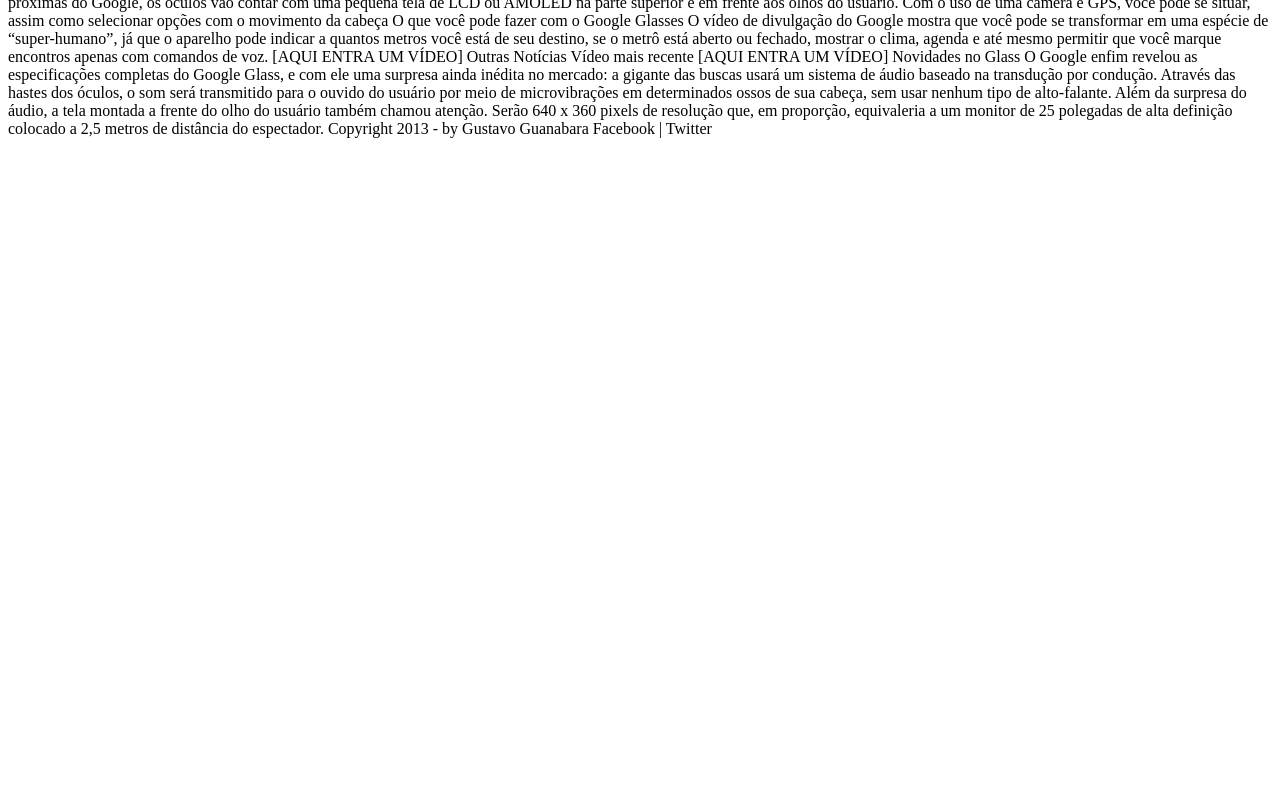
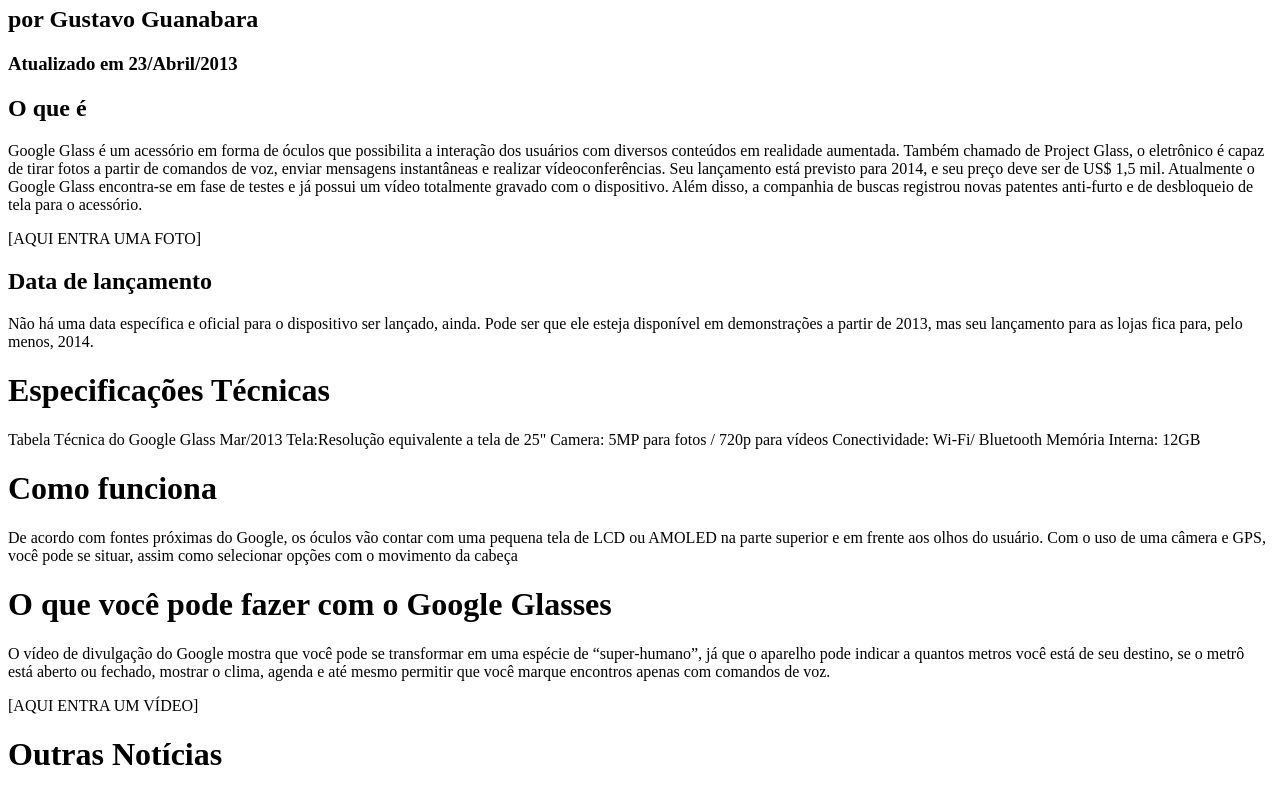
Before and after one commit to vandodev/google-glass, a plain HTML site: page index.html in a window 1280 px wide. Shown: the part 366-1157 px from the top of the page. Before the commit the page ends 800 px from the top, so only its background shows below. Drawn offline with Linux system fonts and the light colour scheme.

Commit message:
Parágrafos, Quebras e Símbolos Especiais

```diff
--- a/index.html
+++ b/index.html
@@ -10,6 +10,9 @@
 <body>
 
 <div id="interface">
+
+    <header id="cabecalho">
+
         <hgroup>
             <h1>Google Glass</h1>
             <h2>A revolução do Google está chegando</h2>
@@ -23,21 +26,26 @@ Menu Principal
     - Fotos
     - Multimídia
     - Fale conosco
+</header>
 
-Tecnologia > Inovações
-Saiba tudo sobre o Google Glass
-por Gustavo Guanabara
-Atualizado em 23/Abril/2013
+<hgroup>
+    <h3>Tecnologia > Inovações</h3>
+    <h1>Saiba tudo sobre o Google Glass</h1>
+    <h2>por Gustavo Guanabara</h2>
+    <h3>Atualizado em 23/Abril/2013</h3>
+</hgroup>
 
-O que é
-O Google Glass é um acessório em forma de óculos que possibilita a interação dos usuários com diversos conteúdos em realidade aumentada. Também chamado de Project Glass, o eletrônico é capaz de tirar fotos a partir de comandos de voz, enviar mensagens instantâneas e realizar vídeoconferências. Seu lançamento está previsto para 2014, e seu preço deve ser de US$ 1,5 mil. Atualmente o Google Glass encontra-se em fase de testes e já possui um vídeo totalmente gravado com o dispositivo. Além disso, a companhia de buscas registrou novas patentes anti-furto e de desbloqueio de tela para o acessório.
+<h2>O que é</h2>
+<p> Google Glass é um acessório em forma de óculos que possibilita a interação dos usuários com diversos conteúdos em realidade aumentada. Também chamado de Project Glass, o eletrônico é capaz de tirar fotos a partir de comandos de voz, enviar mensagens instantâneas e realizar vídeoconferências. Seu lançamento está previsto para 2014, e seu preço deve ser de US$ 1,5 mil. Atualmente o Google Glass encontra-se em fase de testes e já possui um vídeo totalmente gravado com o dispositivo. Além disso, a companhia de buscas registrou novas patentes anti-furto e de desbloqueio de tela para o acessório.</p>
+
 
 [AQUI ENTRA UMA FOTO]
 
-Data de lançamento
-Não há uma data específica e oficial para o dispositivo ser lançado, ainda. Pode ser que ele esteja disponível em demonstrações a partir de 2013, mas seu lançamento para as lojas fica para, pelo menos, 2014.
+<h2>Data de lançamento</h2>
+<p>Não há uma data específica e oficial para o dispositivo ser lançado, ainda. Pode ser que ele esteja disponível em demonstrações a partir de 2013, mas seu lançamento para as lojas fica para, pelo menos, 2014.</p>
 
-Especificações Técnicas
+
+<h1>Especificações Técnicas</h1>
 Tabela Técnica do Google Glass Mar/2013
 
 Tela:Resolução equivalente a tela de 25"
@@ -45,25 +53,25 @@ Camera: 5MP para fotos / 720p para vídeos
 Conectividade: Wi-Fi/ Bluetooth
 Memória Interna: 12GB
 
-Como funciona
-De acordo com fontes próximas do Google, os óculos vão contar com uma pequena tela de LCD ou AMOLED na parte superior e em frente aos olhos do usuário. Com o uso de uma câmera e GPS, você pode se situar, assim como selecionar opções com o movimento da cabeça
+<h1>Como funciona</h1>
+<p>De acordo com fontes próximas do Google, os óculos vão contar com uma pequena tela de LCD ou AMOLED na parte superior e em frente aos olhos do usuário. Com o uso de uma câmera e GPS, você pode se situar, assim como selecionar opções com o movimento da cabeça</p>
 
-O que você pode fazer com o Google Glasses
-O vídeo de divulgação do Google mostra que você pode se transformar em uma espécie de “super-humano”, já que o aparelho pode indicar a quantos metros você está de seu destino, se o metrô está aberto ou fechado, mostrar o clima, agenda e até mesmo permitir que você marque encontros apenas com comandos de voz.
+<h1>O que você pode fazer com o Google Glasses</h1>
+<p>O vídeo de divulgação do Google mostra que você pode se transformar em uma espécie de “super-humano”, já que o aparelho pode indicar a quantos metros você está de seu destino, se o metrô está aberto ou fechado, mostrar o clima, agenda e até mesmo permitir que você marque encontros apenas com comandos de voz.</p>
 
 [AQUI ENTRA UM VÍDEO]
 
-Outras Notícias
-Vídeo mais recente
+<h1>Outras Notícias</h1>
+<h2>Vídeo mais recente</h2>
 
 [AQUI ENTRA UM VÍDEO]
 
-Novidades no Glass
-O Google enfim revelou as especificações completas do Google Glass, e com ele uma surpresa ainda inédita no mercado: a gigante das buscas usará um sistema de áudio baseado na transdução por condução. Através das hastes dos óculos, o som será transmitido para o ouvido do usuário por meio de microvibrações em determinados ossos de sua cabeça, sem usar nenhum tipo de alto-falante.
+<h2>Novidades no Glass</h2>
+<p>O Google enfim revelou as especificações completas do Google Glass, e com ele uma surpresa ainda inédita no mercado: a gigante das buscas usará um sistema de áudio baseado na transdução por condução. Através das hastes dos óculos, o som será transmitido para o ouvido do usuário por meio de microvibrações em determinados ossos de sua cabeça, sem usar nenhum tipo de alto-falante.</p
 
-Além da surpresa do áudio, a tela montada a frente do olho do usuário também chamou atenção. Serão 640 x 360 pixels de resolução que, em proporção, equivaleria a um monitor de 25 polegadas de alta definição colocado a 2,5 metros de distância do espectador.
+<p>Além da surpresa do áudio, a tela montada a frente do olho do usuário também chamou atenção. Serão 640 x 360 pixels de resolução que, em proporção, equivaleria a um monitor de 25 polegadas de alta definição colocado a 2,5 metros de distância do espectador.</p>
 
-Copyright 2013 - by Gustavo Guanabara
+<p> 2013 - by Evandro Oliveira</p>
 Facebook | Twitter
 </div>
 </body>
```
Lines whose indentation alone changed are shown as unchanged.
